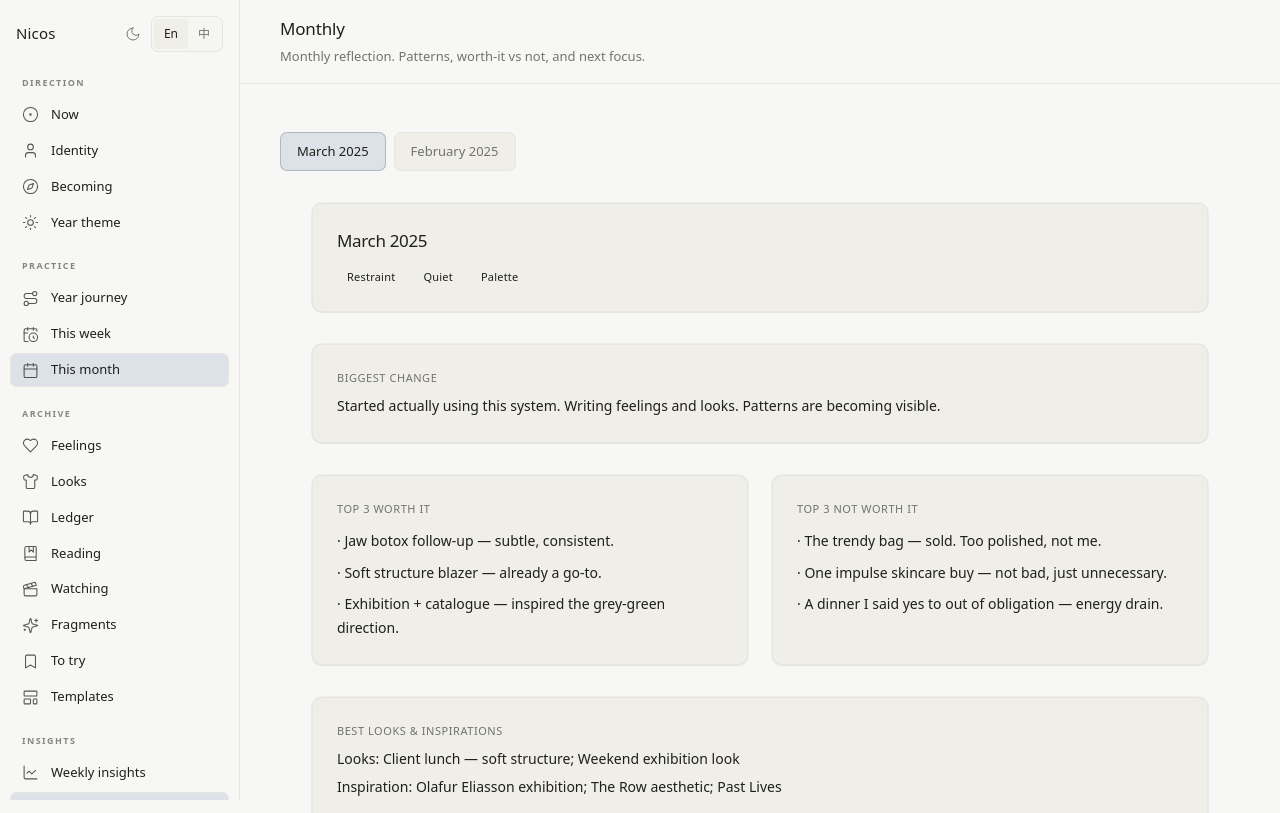
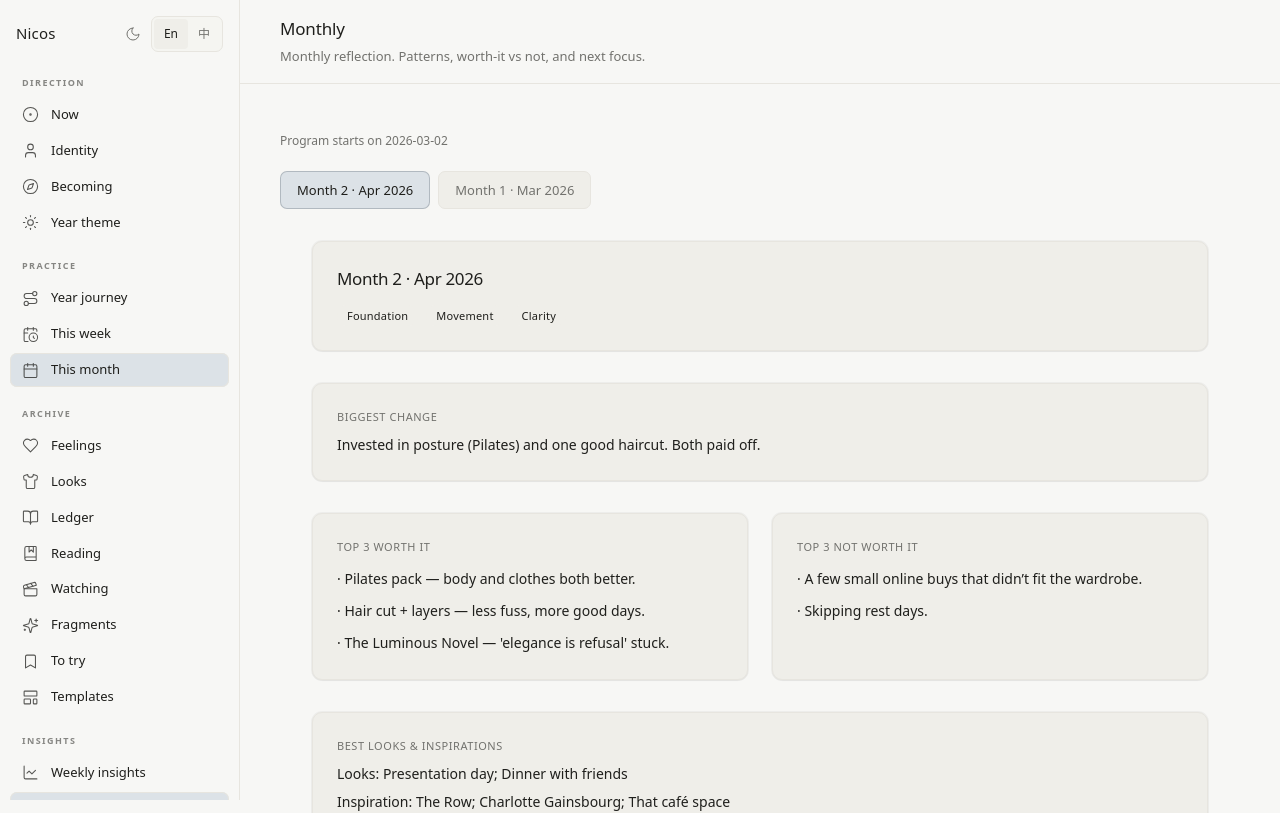
Before and after one commit to qianzhuiwuneng/nicos-1.0, a Next.js app: page /monthly in a window 1280 px wide. Shown: the top 813 px of the page. Built offline with nearby package versions, Linux system fonts and the light colour scheme.

Commit message:
align monthly insights to the 2026-03-02 program timeline.
This relabels monthly views as program months, defaults selection by current program month, and fixes month-clamp parsing so the page renders reliably.

Made-with: Cursor

```diff
--- a/app/monthly/page.tsx
+++ b/app/monthly/page.tsx
@@ -1,25 +1,70 @@
 "use client";
 
-import { useState } from "react";
+import { useMemo, useState } from "react";
 import { AppLayout } from "@/components/layout/AppLayout";
 import { Card, CardContent } from "@/components/ui/card";
 import { Badge } from "@/components/ui/badge";
 import { monthlyReflections } from "@/lib/data";
 import { useLanguage } from "@/context/LanguageContext";
 
+const PROGRAM_START = new Date("2026-03-02T00:00:00");
+
+function toMonthKey(d: Date) {
+  return d.getFullYear() * 12 + d.getMonth();
+}
+
+function formatMonthLabel(date: Date, locale: "en" | "zh") {
+  if (locale === "zh") {
+    return `${date.getFullYear()}年${date.getMonth() + 1}月`;
+  }
+  return new Intl.DateTimeFormat("en-US", { month: "short", year: "numeric" }).format(date);
+}
+
 export default function MonthlyPage() {
-  const { t } = useLanguage();
-  const [selectedId, setSelectedId] = useState<string | null>(monthlyReflections[0]?.id ?? null);
+  const { t, locale } = useLanguage();
 
-  const selected = monthlyReflections.find((m) => m.id === selectedId) ?? monthlyReflections[0];
+  const reflectionItems = useMemo(() => {
+    return monthlyReflections
+      .map((reflection, index) => {
+        const monthDate = new Date(PROGRAM_START.getFullYear(), PROGRAM_START.getMonth() + index, 1);
+        const monthNumber = index + 1;
+        return {
+          ...reflection,
+          monthDate,
+          monthNumber,
+          programLabel:
+            locale === "zh"
+              ? `第 ${monthNumber} 个月 · ${formatMonthLabel(monthDate, "zh")}`
+              : `Month ${monthNumber} · ${formatMonthLabel(monthDate, "en")}`,
+        };
+      })
+      .sort((a, b) => b.monthDate.getTime() - a.monthDate.getTime());
+  }, [locale]);
+
+  const defaultSelectedId = useMemo(() => {
+    if (!reflectionItems.length) return null;
+    const nowKey = toMonthKey(new Date());
+    const elapsedMonthCount = nowKey - toMonthKey(new Date(PROGRAM_START.getFullYear(), PROGRAM_START.getMonth(), 1));
+    const clampedMonthNumber = Math.min(Math.max(elapsedMonthCount, 0), reflectionItems.length - 1) + 1;
+    return (
+      reflectionItems.find((item) => item.monthNumber === clampedMonthNumber)?.id ?? reflectionItems[0].id
+    );
+  }, [reflectionItems]);
+
+  const [selectedId, setSelectedId] = useState<string | null>(defaultSelectedId);
+
+  const selected = reflectionItems.find((m) => m.id === selectedId) ?? reflectionItems[0];
 
   return (
     <AppLayout
       title={t("monthly.title")}
       description={t("monthly.description")}
     >
+      <p className="mb-5 text-[12px] text-[var(--muted-foreground)]">
+        {locale === "zh" ? "项目开始于 2026.03.02" : "Program starts on 2026-03-02"}
+      </p>
       <div className="mb-8 flex flex-wrap gap-2">
-        {monthlyReflections.map((m) => (
+        {reflectionItems.map((m) => (
           <button
             key={m.id}
             type="button"
@@ -30,7 +75,7 @@ export default function MonthlyPage() {
                 : "border-[var(--border-subtle)] bg-[var(--card)] text-[var(--muted-foreground)] hover:border-[var(--border)] hover:text-[var(--foreground)]"
             }`}
           >
-            {m.month}
+            {m.programLabel}
           </button>
         ))}
       </div>
@@ -40,7 +85,7 @@ export default function MonthlyPage() {
           <Card className="border-[var(--border-subtle)]">
             <CardContent className="p-6">
               <h2 className="text-[17px] font-medium tracking-[-0.02em] text-[var(--foreground)]">
-                {selected.month}
+                {selected.programLabel}
               </h2>
               <div className="mt-3 flex flex-wrap gap-2">
                 {selected.keyword.map((k) => (
```
